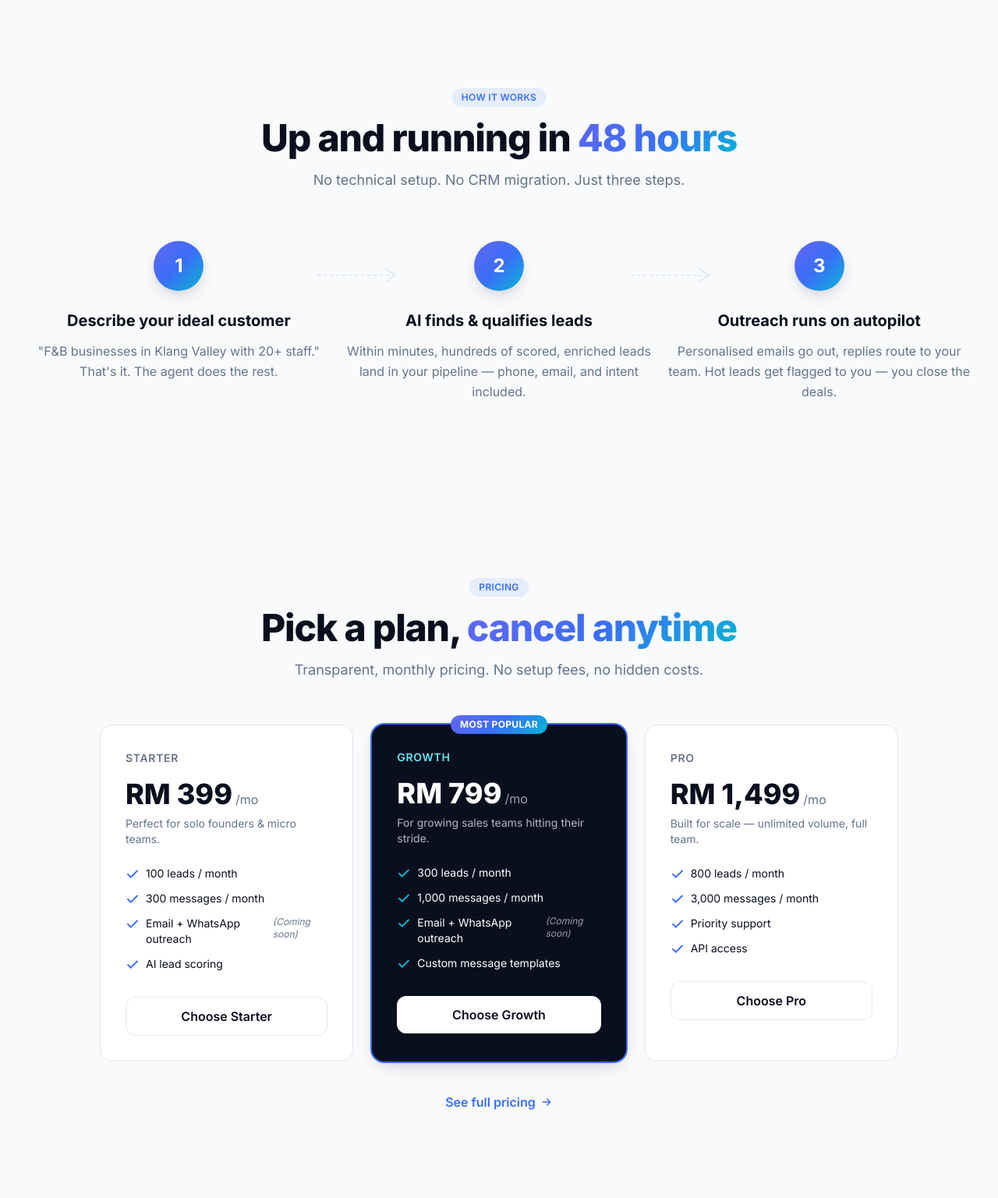
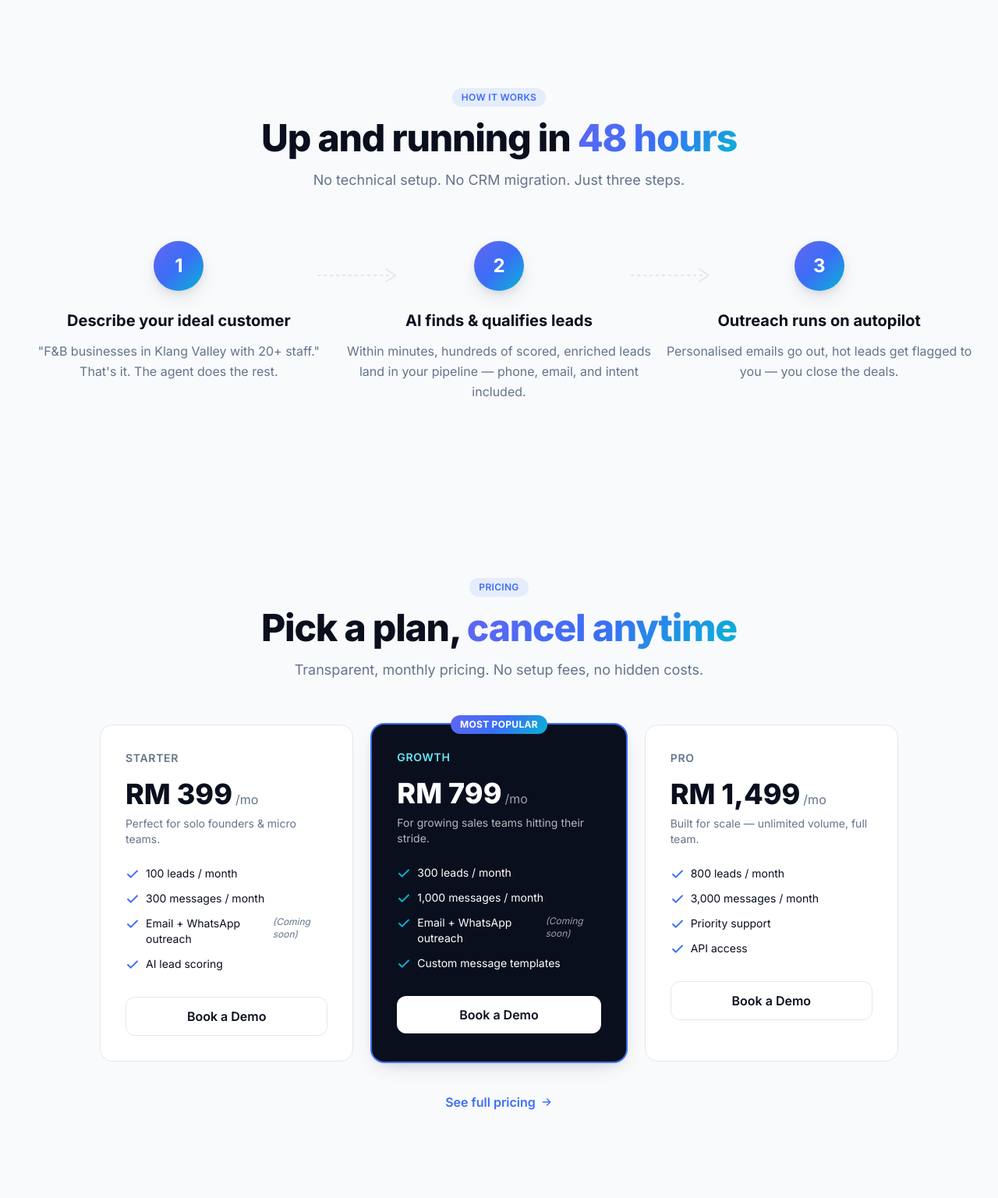
Before and after one commit to cheersparty99-001/agentflow, a FastAPI app: page / in a window 1280 px wide. Shown: the part 1825-3361 px from the top of the page at 78% size. Run offline with FastAPI, Linux system fonts and the light colour scheme; some libraries are stand-ins or nearby versions.

Commit message:
Homepage fixes: pricing buttons to Book a Demo, hero subtitle cleanup, step 3 tweak, remove fake reply rate

```diff
--- a/templates/landing/index.html
+++ b/templates/landing/index.html
@@ -151,7 +151,7 @@
         </h1>
 
         <p class="mt-6 text-lg md:text-xl text-muted leading-relaxed max-w-xl">
-          We set everything up for you. Finds local leads, sends personalised outreach on WhatsApp and Email, notifies you when they're ready to talk. You just close the deals.
+          Finds local leads, sends personalised Email outreach, notifies you when they're ready to talk. You just close the deals.
         </p>
 
         <div class="mt-8 flex flex-col sm:flex-row gap-3">
@@ -198,7 +198,7 @@
           </div>
           <div>
             <div class="text-xs text-muted">Outreach sent</div>
-            <div class="text-sm font-semibold text-ink">31% reply rate today</div>
+            <div class="text-sm font-semibold text-ink">12 new leads today</div>
           </div>
         </div>
       </div>
@@ -312,7 +312,7 @@
       <div class="reveal text-center">
         <div class="mx-auto w-16 h-16 rounded-full gradient-bg flex items-center justify-center text-white text-2xl font-bold shadow-lift">3</div>
         <h3 class="mt-6 text-xl font-bold">Outreach runs on autopilot</h3>
-        <p class="mt-3 text-muted leading-relaxed">Personalised emails go out, replies route to your team. Hot leads get flagged to you — you close the deals.</p>
+        <p class="mt-3 text-muted leading-relaxed">Personalised emails go out, hot leads get flagged to you — you close the deals.</p>
       </div>
     </div>
   </div>
@@ -342,7 +342,7 @@
           <li class="flex gap-2"><svg width="18" height="18" viewBox="0 0 24 24" fill="none" class="flex-shrink-0 mt-0.5"><path d="M20 6 9 17l-5-5" stroke="#3B6EF6" stroke-width="2.5" stroke-linecap="round"/></svg>Email + WhatsApp outreach <span class="text-xs text-muted italic">(Coming soon)</span></li>
           <li class="flex gap-2"><svg width="18" height="18" viewBox="0 0 24 24" fill="none" class="flex-shrink-0 mt-0.5"><path d="M20 6 9 17l-5-5" stroke="#3B6EF6" stroke-width="2.5" stroke-linecap="round"/></svg>AI lead scoring</li>
         </ul>
-        <a href="/pricing" class="mt-8 block text-center px-4 py-3 rounded-xl border border-line font-semibold hover:border-ink/30 transition">Choose Starter</a>
+        <a href="/demo" class="mt-8 block text-center px-4 py-3 rounded-xl border border-line font-semibold hover:border-ink/30 transition">Book a Demo</a>
       </div>
 
       <!-- Growth (highlighted) -->
@@ -360,7 +360,7 @@
           <li class="flex gap-2"><svg width="18" height="18" viewBox="0 0 24 24" fill="none" class="flex-shrink-0 mt-0.5"><path d="M20 6 9 17l-5-5" stroke="#06B6D4" stroke-width="2.5" stroke-linecap="round"/></svg>Email + WhatsApp outreach <span class="text-xs text-white/60 italic">(Coming soon)</span></li>
           <li class="flex gap-2"><svg width="18" height="18" viewBox="0 0 24 24" fill="none" class="flex-shrink-0 mt-0.5"><path d="M20 6 9 17l-5-5" stroke="#06B6D4" stroke-width="2.5" stroke-linecap="round"/></svg>Custom message templates</li>
         </ul>
-        <a href="/pricing" class="mt-8 block text-center px-4 py-3 rounded-xl bg-white text-ink font-semibold hover:bg-white/90 transition">Choose Growth</a>
+        <a href="/demo" class="mt-8 block text-center px-4 py-3 rounded-xl bg-white text-ink font-semibold hover:bg-white/90 transition">Book a Demo</a>
       </div>
 
       <!-- Pro -->
@@ -377,7 +377,7 @@
           <li class="flex gap-2"><svg width="18" height="18" viewBox="0 0 24 24" fill="none" class="flex-shrink-0 mt-0.5"><path d="M20 6 9 17l-5-5" stroke="#3B6EF6" stroke-width="2.5" stroke-linecap="round"/></svg>Priority support</li>
           <li class="flex gap-2"><svg width="18" height="18" viewBox="0 0 24 24" fill="none" class="flex-shrink-0 mt-0.5"><path d="M20 6 9 17l-5-5" stroke="#3B6EF6" stroke-width="2.5" stroke-linecap="round"/></svg>API access</li>
         </ul>
-        <a href="/pricing" class="mt-8 block text-center px-4 py-3 rounded-xl border border-line font-semibold hover:border-ink/30 transition">Choose Pro</a>
+        <a href="/demo" class="mt-8 block text-center px-4 py-3 rounded-xl border border-line font-semibold hover:border-ink/30 transition">Book a Demo</a>
       </div>
     </div>
 
```
